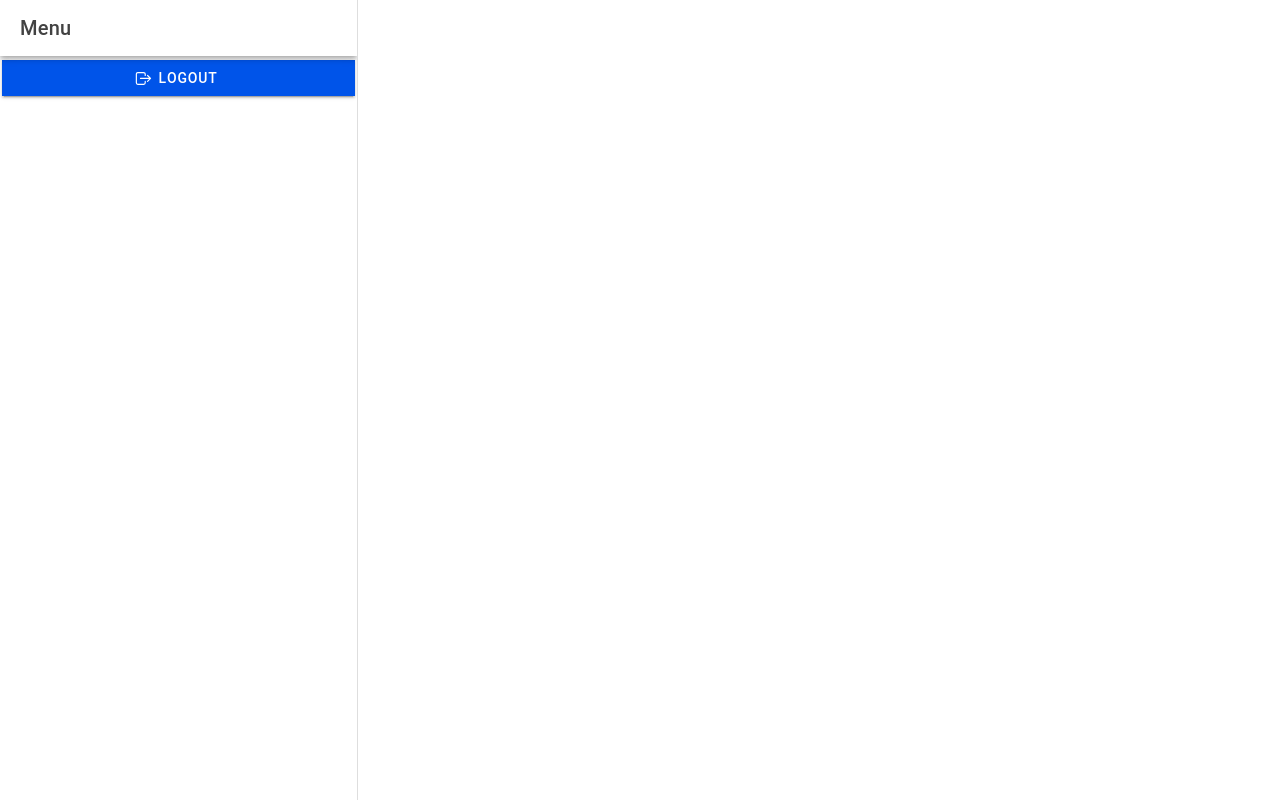
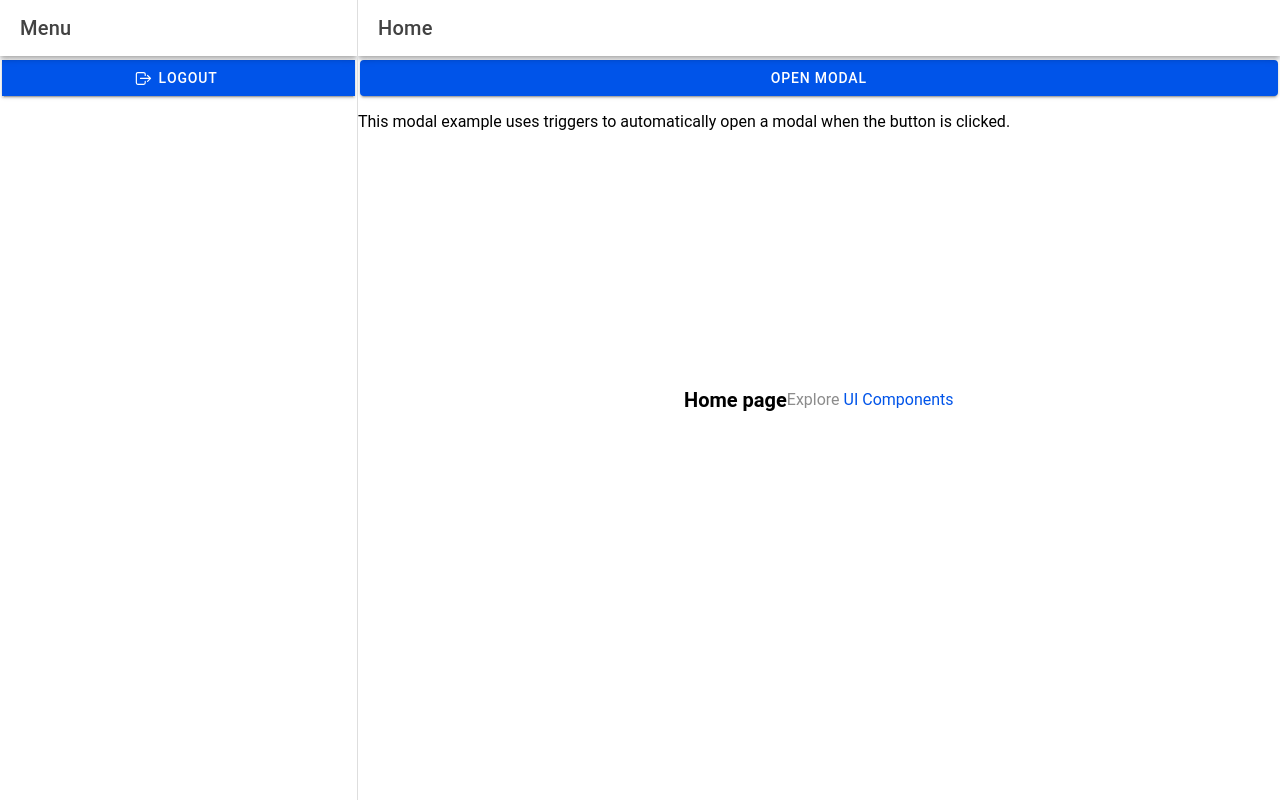
Before and after one commit to Manyak67/it35a-mobile, a React (Vite) app: page /app/home in a window 1280 px wide. Built offline with nearby package versions, Linux system fonts and the light colour scheme.

Commit message:
Attempt fix on the deployment issues

```diff
--- a/src/App.tsx
+++ b/src/App.tsx
@@ -3,7 +3,6 @@ import { IonApp, IonRouterOutlet, setupIonicReact } from '@ionic/react';
 import { IonReactRouter } from '@ionic/react-router';
 import Login from './pages/Login';
 import Menu from './pages/Menu';
-import Home from './pages/Home';
 
 /* Core CSS required for Ionic components to work properly */
 import '@ionic/react/css/core.css';
--- a/src/components/DateTime.tsx
+++ /dev/null
@@ -1,77 +0,0 @@
-import { useState, useRef } from 'react';
-import {
-  IonButtons,
-  IonButton,
-  IonModal,
-  IonHeader,
-  IonContent,
-  IonToolbar,
-  IonTitle,
-  IonPage,
-  IonItem,
-  IonInput,
-} from '@ionic/react';
-import { OverlayEventDetail } from '@ionic/core/components';
-
-function Modal() {
-  const modal = useRef<HTMLIonModalElement>(null);
-  const input = useRef<HTMLIonInputElement>(null);
-
-  const [message, setMessage] = useState(
-    'This modal example uses triggers to automatically open a modal when the button is clicked.'
-  );
-
-  function confirm() {
-    modal.current?.dismiss(input.current?.value, 'confirm');
-  }
-
-  function onWillDismiss(event: CustomEvent<OverlayEventDetail>) {
-    if (event.detail.role === 'confirm') {
-      setMessage(`Hello, ${event.detail.data}!`);
-    }
-  }
-
-  return (
-    <IonPage>
-      <IonHeader>
-        <IonToolbar>
-          <IonTitle>Inline Modal</IonTitle>
-        </IonToolbar>
-      </IonHeader>
-      <IonContent className="ion-padding">
-        <IonButton id="open-modal" expand="block">
-          Open
-        </IonButton>
-        <p>{message}</p>
-        <IonModal ref={modal} trigger="open-modal" onWillDismiss={(event) => onWillDismiss(event)}>
-          <IonHeader>
-            <IonToolbar>
-              <IonButtons slot="start">
-                <IonButton onClick={() => modal.current?.dismiss()}>Cancel</IonButton>
-              </IonButtons>
-              <IonTitle>Welcome</IonTitle>
-              <IonButtons slot="end">
-                <IonButton strong={true} onClick={() => confirm()}>
-                  Confirm
-                </IonButton>
-              </IonButtons>
-            </IonToolbar>
-          </IonHeader>
-          <IonContent className="ion-padding">
-            <IonItem>
-              <IonInput
-                label="Enter your name"
-                labelPlacement="stacked"
-                ref={input}
-                type="text"
-                placeholder="Your name"
-              />
-            </IonItem>
-          </IonContent>
-        </IonModal>
-      </IonContent>
-    </IonPage>
-  );
-}
-
-export default Modal;
--- /dev/null
+++ b/src/components/Modal.tsx
@@ -0,0 +1,70 @@
+import { useState, useRef } from 'react';
+import {
+  IonButtons,
+  IonButton,
+  IonModal,
+  IonHeader,
+  IonContent,
+  IonToolbar,
+  IonTitle,
+  IonPage,
+  IonItem,
+  IonInput,
+} from '@ionic/react';
+import { OverlayEventDetail } from '@ionic/core/components';
+
+function Modal() {
+  const modal = useRef<HTMLIonModalElement>(null);
+  const input = useRef<HTMLIonInputElement>(null);
+
+  const [message, setMessage] = useState(
+    'This modal example uses triggers to automatically open a modal when the button is clicked.'
+  );
+
+  function confirm() {
+    modal.current?.dismiss(input.current?.value, 'confirm');
+  }
+
+  function onWillDismiss(event: CustomEvent<OverlayEventDetail>) {
+    if (event.detail.role === 'confirm') {
+      setMessage(`Hello, ${event.detail.data}!`);
+    }
+  }
+
+  return (
+    <>
+      <IonButton id="open-modal" expand="block">
+        Open Modal
+      </IonButton>
+      <p>{message}</p>
+      <IonModal ref={modal} trigger="open-modal" onWillDismiss={(event) => onWillDismiss(event)}>
+        <IonHeader>
+          <IonToolbar>
+            <IonButtons slot="start">
+              <IonButton onClick={() => modal.current?.dismiss()}>Cancel</IonButton>
+            </IonButtons>
+            <IonTitle>Welcome</IonTitle>
+            <IonButtons slot="end">
+              <IonButton strong={true} onClick={() => confirm()}>
+                Confirm
+              </IonButton>
+            </IonButtons>
+          </IonToolbar>
+        </IonHeader>
+        <IonContent className="ion-padding">
+          <IonItem>
+            <IonInput
+              label="Enter your name"
+              labelPlacement="stacked"
+              ref={input}
+              type="text"
+              placeholder="Your name"
+            />
+          </IonItem>
+        </IonContent>
+      </IonModal>
+    </>
+  );
+}
+
+export default Modal;
--- a/src/pages/Home.tsx
+++ b/src/pages/Home.tsx
@@ -1,7 +1,7 @@
 import { IonContent, IonHeader, IonPage, IonTitle, IonToolbar } from '@ionic/react';
 import ExploreContainer from '../components/ExploreContainer';
-import DateTime from '../components/DateTime';
 import './Home.css';
+import Modal from '../components/Modal';
 
 const Home: React.FC = () => {
   return (
@@ -17,8 +17,8 @@ const Home: React.FC = () => {
             <IonTitle size="large">Blank</IonTitle>
           </IonToolbar>
         </IonHeader>
-        <ExploreContainer />
-        <DateTime />
+        <ExploreContainer name="Home page" />
+        <Modal />
       </IonContent>
     </IonPage>
   );
--- a/src/pages/Menu.tsx
+++ b/src/pages/Menu.tsx
@@ -36,7 +36,7 @@ const Menu: React.FC = () => {
                 </IonContent>
                 </IonMenu>
                 <IonRouterOutlet id="main">
-                    <Route exact path="/app/home" component={Home}> </Route>
+                    <Route exact path="/app/home" component={Home} />
                     <Route exact path="/app">
                     <Redirect to="/app/home" />
                     </Route>
--- a/tsconfig.json
+++ b/tsconfig.json
@@ -10,12 +10,11 @@
     "strict": true,
     "forceConsistentCasingInFileNames": true,
     "module": "ESNext",
-    "moduleResolution": "Node",
+    "moduleResolution": "bundler",
     "resolveJsonModule": true,
     "isolatedModules": true,
     "noEmit": true,
-    "jsx": "react-jsx",
-    "ignoreDeprecations": "6.0"
+    "jsx": "react-jsx"
   },
   "include": ["src"],
   "references": [{ "path": "./tsconfig.node.json" }]
--- a/tsconfig.node.json
+++ b/tsconfig.node.json
@@ -2,7 +2,7 @@
   "compilerOptions": {
     "composite": true,
     "module": "ESNext",
-    "moduleResolution": "Node",
+    "moduleResolution": "bundler",
     "allowSyntheticDefaultImports": true
   },
   "include": ["vite.config.ts"]
```
Also changed, not shown: 1 other file (tests, documents, lock files or other folders).
